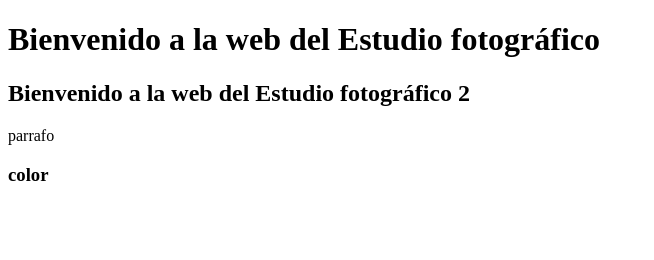
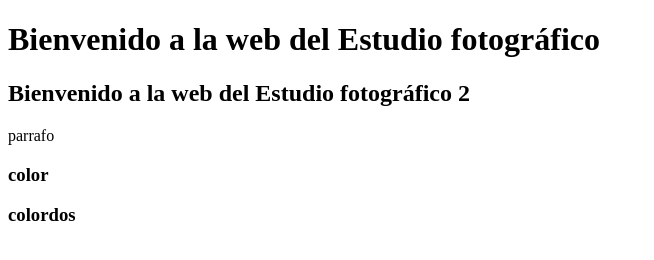
Before and after one commit to cead87/pagina-web, a plain HTML site: page index.html in a window 1280 px wide. Shown: the whole page, without its empty margins (0-654 px from the left). Drawn offline with Linux system fonts and the light colour scheme.

Commit message:
se agrego color
color

```diff
--- a/index.html
+++ b/index.html
@@ -16,6 +16,6 @@
 
 <h3>color</h3>
 
-
+<h3>colordos</h3>
 </body>
 </html>
```
